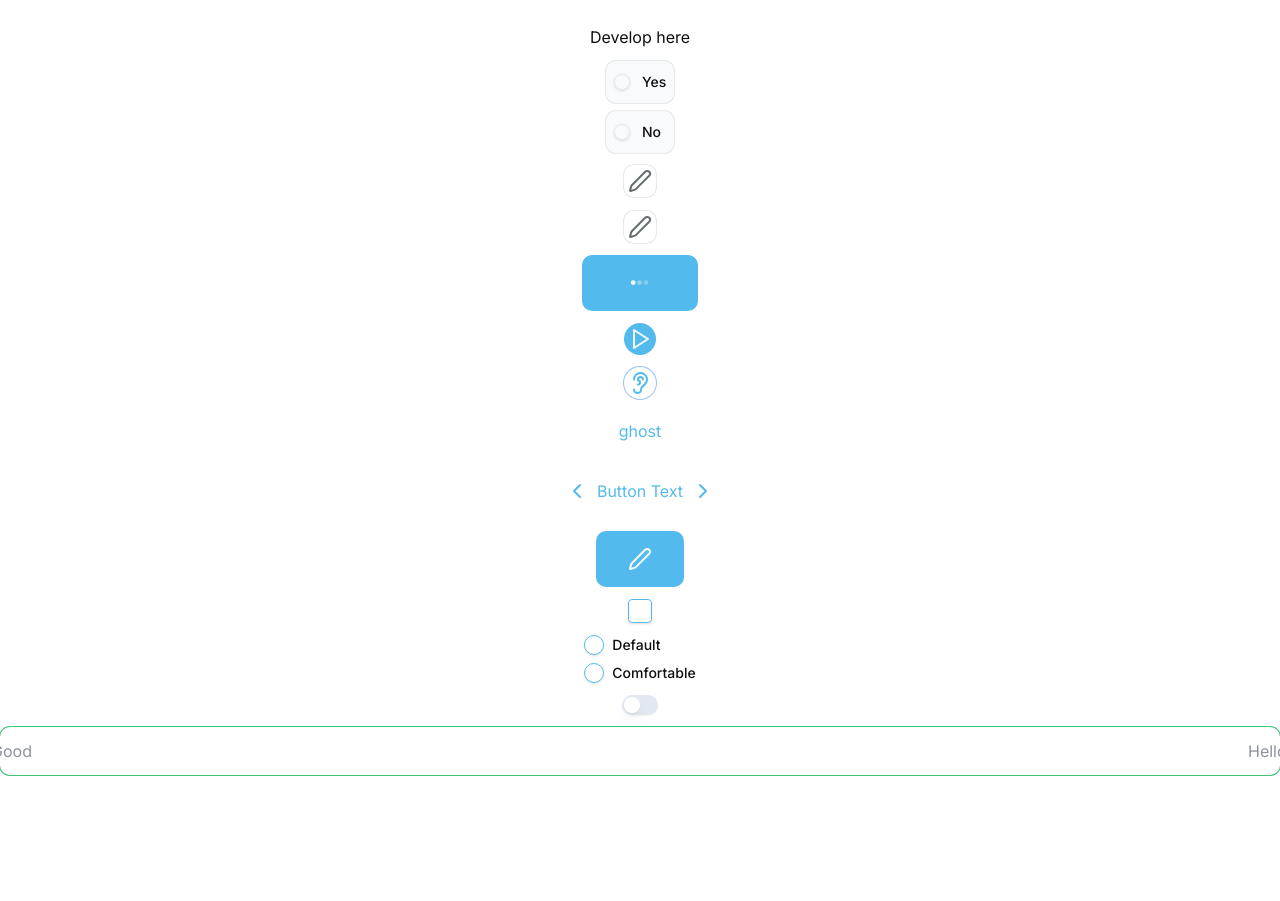
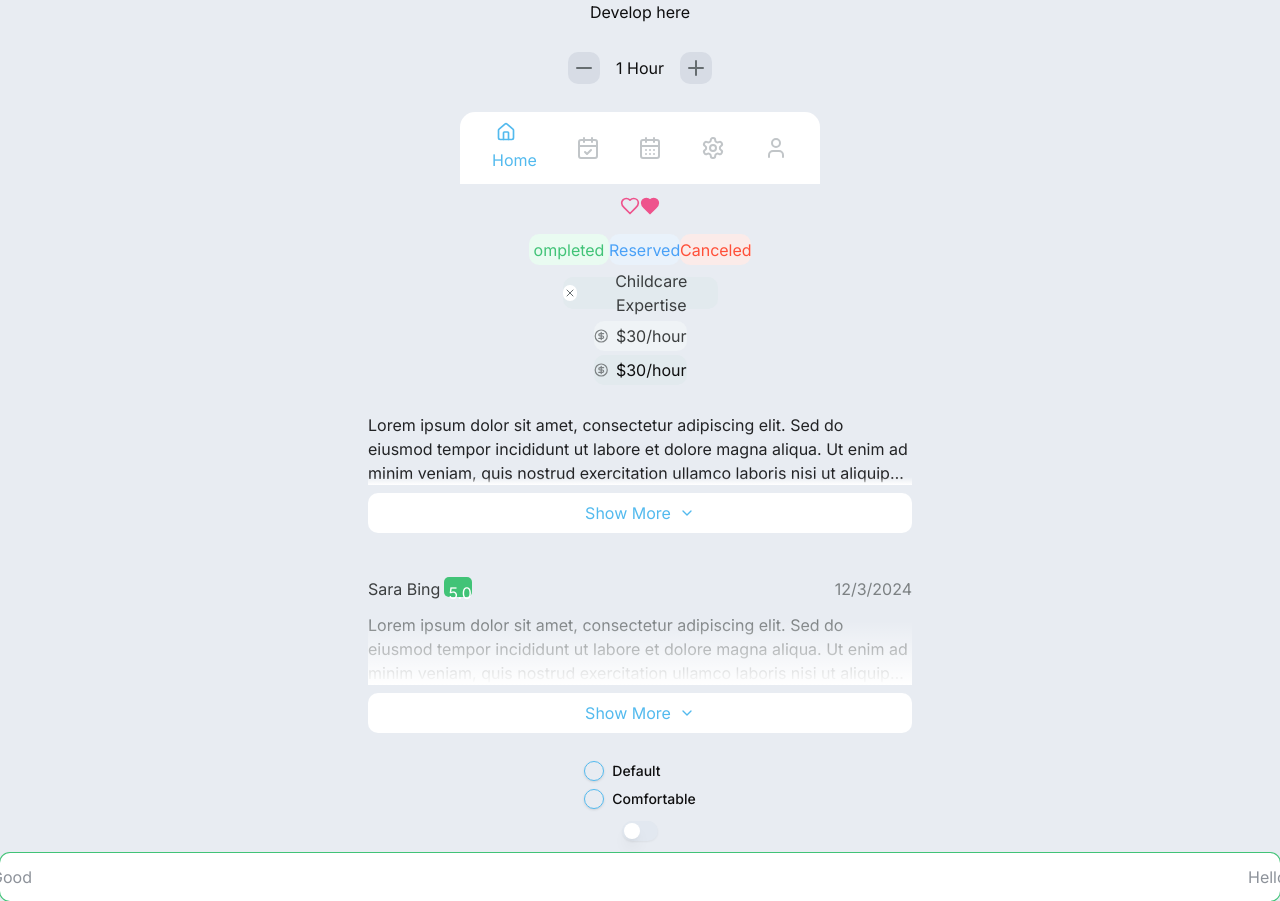
Before and after one commit to ArmanKhalili82/Matchsitter, a Next.js app: page /en in a window 1280 px wide. Before the commit the page ends 800 px from the top, so only its background shows below. Built offline with nearby package versions, Linux system fonts and the light colour scheme.

Commit message:
refactor: components added

```diff
--- a/src/app/[locale]/(root)/page.tsx
+++ b/src/app/[locale]/(root)/page.tsx
@@ -10,12 +10,24 @@
 import { Switch } from '@/components/ui/switch'
 import RadioButton from '@/components/common/RadioButton'
 import PenButton from '@/components/common/PenButton'
+import PriceButton from '@/components/common/PriceButton'
+import LabelSkill from '@/components/common/LabelSkill'
+import Menu from '@/components/common/Menu'
+import PendingButtons from '@/components/common/PendingButtons'
+import HeartButton from '@/components/common/HeartButton'
+import SpinnerButton from '@/components/common/SpinnerButton'
 
 const Page = () => {
   return (
-    <div className="flex min-h-screen flex-col items-center justify-center gap-3">
+    <div className="flex min-h-screen flex-col items-center justify-center gap-3 bg-gray-200">
       Develop here
-      <RadioButton />
+      <SpinnerButton />
+      <Menu />
+      <HeartButton />
+      <PendingButtons />
+      <LabelSkill />
+      <PriceButton />
+      {/* <RadioButton />
       <PenButton />
       <Button variant="penButton" size="icon">
         <Pen />
@@ -38,9 +50,9 @@
       <Button>
         <Pen />
       </Button>
-      <Checkbox />
-      {/* <Toggle /> */}
-      {/* <ToggleExpanding /> */}
+      <Checkbox /> */}
+      <Toggle />
+      <ToggleExpanding />
       <RadioGroup>
         <div className="flex items-center space-x-2">
           <RadioGroupItem value="default" id="r1" />
--- /dev/null
+++ b/src/components/common/HeartButton.tsx
@@ -0,0 +1,17 @@
+import { Heart } from 'lucide-react'
+import React from 'react'
+
+const HeartButton = () => {
+  return (
+    <div>
+      <button>
+        <Heart className='text-secondary size-5' />
+      </button>
+      <button>
+        <Heart className='size-5 fill-secondary text-secondary' />
+      </button>
+    </div>
+  )
+}
+
+export default HeartButton
--- /dev/null
+++ b/src/components/common/LabelSkill.tsx
@@ -0,0 +1,29 @@
+import { X } from 'lucide-react'
+import React from 'react'
+
+const LabelSkill = () => {
+  return (
+    <div>
+      {/* <button className='flex h-8 bg-background-200 mb-1 text-textBody-300 justify-center items-center !rounded-100 gap-2 typo-mob-caption'>
+        <div className='pointer-events-none block size-4 rounded-full bg-white'>
+            <X className='size-3 text-icons-700' />
+        </div>
+        Childcare Expertise
+      </button> */}
+      <button className='flex h-8 w-[155px] bg-background-200 text-textBody-300 justify-center items-center !rounded-100 gap-2 typo-mob-caption'>
+        <div className='flex justify-center items-center w-4 h-4 rounded-full bg-white'>
+          <X className='w-3 h-3 text-icons-700' />
+        </div>
+        Childcare Expertise
+      </button>
+      {/* <button className='flex h-8 w-[155px] bg-background-200 text-textBody-300 justify-center items-center !rounded-100 gap-2 typo-mob-caption'>
+        <div className='pointer-events-none block size-4 rounded-full bg-white'>
+            <X className='size-3 text-icons-700' />
+        </div>
+        Childcare Expertise
+      </button> */}
+    </div>
+  )
+}
+
+export default LabelSkill
--- /dev/null
+++ b/src/components/common/Menu.tsx
@@ -0,0 +1,13 @@
+import { CalendarCheck, CalendarDays, Home, Settings, User } from 'lucide-react'
+
+import React from 'react'
+
+const Menu = () => {
+  return (
+    <div className='flex h-[72px] w-[360px] bg-background-50 rounded-t-150 justify-between items-center text-icons-600 p-8'>
+      <div className='text-primary'><Home className='pl-1' /> <p className='typo-mob-title-sm py-1'>Home</p> </div> <CalendarCheck className='size-6' /> <CalendarDays className='size-6' /> <Settings className='size-6' /> <User className='size-6' />
+    </div>
+  )
+}
+
+export default Menu
--- a/src/components/common/PenButton.tsx
+++ b/src/components/common/PenButton.tsx
@@ -4,7 +4,7 @@
 const PenButton = () => {
   return (
     <div>
-      <button className="size-8 !rounded-100 bg-white p-1 text-icons-700 ring-1 ring-border-200 focus:bg-background-50">
+      <button className="size-8 !rounded-100 bg-white p-1 text-icons-700 ring-1 ring-border-200 focus:bg-background-100">
         <Pen />
       </button>
     </div>
--- /dev/null
+++ b/src/components/common/PendingButtons.tsx
@@ -0,0 +1,19 @@
+import React from 'react'
+
+const PendingButtons = () => {
+  return (
+    <div>
+      <button className='h-[31px] w-20 bg-success-success_light !rounded-100 text-success typo-mob-label justify-center items-center'>
+        ompleted
+      </button>
+      <button className='h-[31px] w-[71px] bg-info-info_light !rounded-100 text-info typo-mob-label justify-center items-center'>
+        Reserved
+      </button>
+      <button className='h-[31px] w-[71px] !rounded-100 bg-error-success_light text-error typo-mob-label justify-center items-center'>
+        Canceled
+      </button>
+    </div>
+  )
+}
+
+export default PendingButtons
--- /dev/null
+++ b/src/components/common/PriceButton.tsx
@@ -0,0 +1,17 @@
+import React from 'react'
+import { CircleDollarSign } from 'lucide-react'
+
+const PriceButton = () => {
+  return (
+    <div>
+      <button className='flex h-[30px] w-[93px] bg-background-100 items-center justify-center gap-2 !rounded-100 text-textBody-300 typo-mob-body-sm mb-1'>
+        <CircleDollarSign className='size-5 text-textBody-200' /> $30/hour
+      </button>
+      <button className='flex h-[30px] w-[93px] bg-background-300 items-center justify-center gap-2 !rounded-100 text-textBody-400 typo-mob-body-sm'>
+        <CircleDollarSign className='size-5 text-textBody-200' /> $30/hour
+      </button>
+    </div>
+  )
+}
+
+export default PriceButton
--- /dev/null
+++ b/src/components/common/SpinnerButton.tsx
@@ -0,0 +1,36 @@
+"use client"
+import { Minus, Plus } from 'lucide-react';
+import React, { useState } from 'react';
+
+const SpinnerButton = () => {
+  const [hours, setHours] = useState(1);
+
+  const addHour = () => setHours(prev => prev + 1);
+  const subtractHour = () => {
+    if (hours > 0) setHours(prev => prev - 1);
+  };
+
+  return (
+    <div className="flex items-center justify-center gap-4 p-4">
+      <button
+        className="flex items-center bg-gray-300 justify-center w-8 h-8 !rounded-100 text-icons-700"
+        onClick={subtractHour}
+      >
+        <Minus className='size-6' />
+      </button>
+
+      <div className="text-textBody-400 typo-desk-body-sm">
+        {hours} Hour{hours !== 1 ? 's' : ''}
+      </div>
+
+      <button
+        className="flex items-center justify-center w-8 h-8 bg-gray-300 !rounded-100 text-lg text-icons-700"
+        onClick={addHour}
+      >
+        <Plus />
+      </button>
+    </div>
+  );
+};
+
+export default SpinnerButton;
--- a/src/components/ui/button.tsx
+++ b/src/components/ui/button.tsx
@@ -20,7 +20,7 @@
       ],
       ghost: ['bg-white text-primary', 'focus:bg-background-100', 'disabled:text-textBody-100'],
       textButton: ['text-primary focus:text-primary-300'],
-      penButton: ['bg-white p-1 text-icons-700 ring-1 ring-border-200 focus:bg-background-50'],
+      penButton: ['bg-white p-1 text-icons-700 ring-1 ring-border-200 focus:bg-background-100'],
     },
     size: {
       sm: 'h-10 rounded-md px-3 typo-mob-button-sm',
--- a/src/styles/globals.css
+++ b/src/styles/globals.css
@@ -80,9 +80,10 @@
     --t-body-50: 200, 33%, 97%;
     --t-body-100: 200, 7%, 72%;
     --t-body-200: 200, 3%, 50%;
-    --t-body-300: 200, 3%, 24% --T-Body-400: 200, 3%, 7%;
+    --t-body-300: 200, 3%, 24%;
+    --T-Body-400: 200, 3%, 7%;
 
-    --background-50: 0, 0%, 87%;
+    --background-50: 0, 0%, 100%;
     --background-100: 200, 33%, 97%;
     --background-200: 200, 26%, 95%;
     --background-300: 200, 25%, 91%;
--- a/tailwind.config.ts
+++ b/tailwind.config.ts
@@ -151,6 +151,7 @@
           100: 'hsl(var(--t-body-100))',
           200: 'hsl(var(--t-body-200))',
           300: 'hsl(var(--t-body-300))',
+          400: 'hsl(var(--t-body-400))'
         },
       },
       borderRadius: {
```
